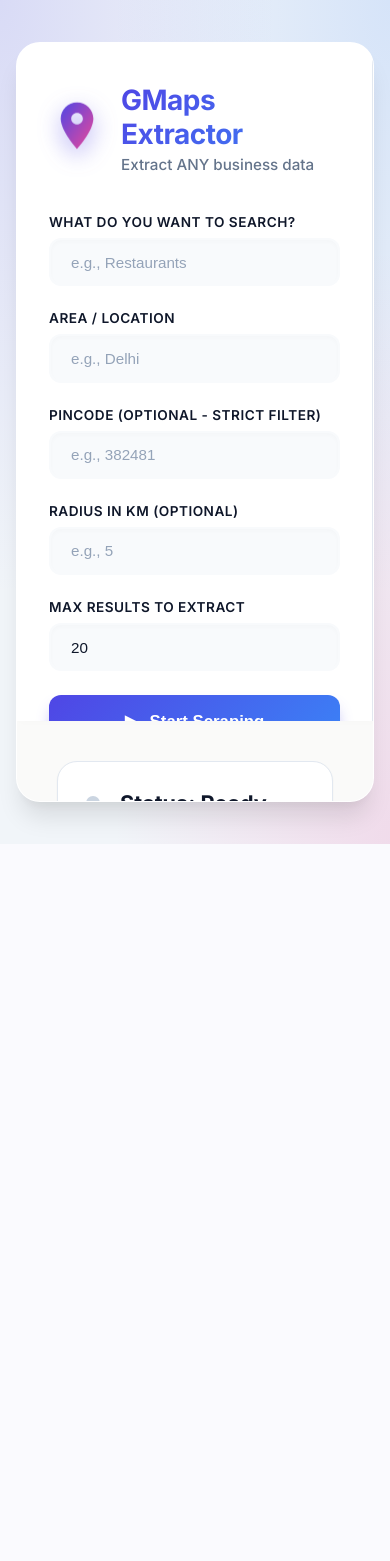
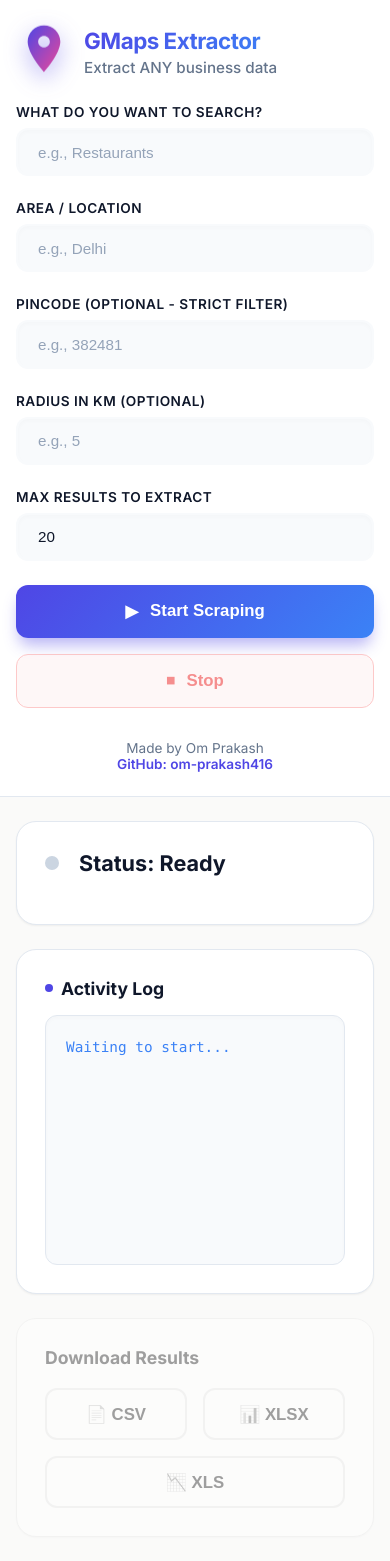
Before and after one commit to om-prakash416/google_maps_data_extractor, a Flask app: page / in a window 390 px wide. Before the commit the page ends 844 px from the top, so only its background shows below. Run offline with Flask 3, Linux system fonts and the light colour scheme.

Commit message:
Made UI fully mobile responsive

```diff
--- a/static/style.css
+++ b/static/style.css
@@ -38,9 +38,16 @@ body {
     min-height: 100vh;
     display: flex;
     justify-content: center;
-    align-items: center;
-    padding: 1rem;
+    align-items: flex-start;
+    padding: 0;
     animation: fadeIn 0.8s ease-out;
+}
+
+@media (min-width: 768px) {
+    body {
+        align-items: center;
+        padding: 1rem;
+    }
 }
 
 @keyframes fadeIn {
@@ -53,13 +60,13 @@ body {
     flex-direction: column;
     width: 100%;
     max-width: 1100px;
-    height: 90vh;
-    min-height: 700px;
+    height: auto;
+    min-height: 100vh;
     background: var(--sidebar-bg);
-    border: 1px solid rgba(255, 255, 255, 0.6);
-    border-radius: 24px;
-    box-shadow: var(--shadow-xl);
-    overflow: hidden;
+    border: none;
+    border-radius: 0;
+    box-shadow: none;
+    overflow: visible;
     position: relative;
     z-index: 1;
 }
@@ -67,6 +74,12 @@ body {
 @media (min-width: 768px) {
     .app-container {
         flex-direction: row;
+        height: 90vh;
+        min-height: 700px;
+        border-radius: 24px;
+        border: 1px solid rgba(255, 255, 255, 0.6);
+        box-shadow: var(--shadow-xl);
+        overflow: hidden;
     }
 }
 
@@ -74,13 +87,12 @@ body {
 .sidebar {
     width: 100%;
     background: #ffffff;
-    padding: 2.5rem 2rem;
+    padding: 1.5rem 1rem;
     display: flex;
     flex-direction: column;
-    border-right: 1px solid var(--border-color);
-    box-shadow: 2px 0 10px rgba(0,0,0,0.02);
+    border-bottom: 1px solid var(--border-color);
     z-index: 2;
-    overflow-y: auto;
+    overflow-y: visible;
 }
 
 /* Custom Scrollbar for Sidebar */
@@ -98,15 +110,27 @@ body {
 @media (min-width: 768px) {
     .sidebar {
         width: 380px;
+        padding: 2.5rem 2rem;
+        border-right: 1px solid var(--border-color);
+        border-bottom: none;
+        box-shadow: 2px 0 10px rgba(0,0,0,0.02);
+        overflow-y: auto;
     }
 }
 
 .logo-container {
-    margin-bottom: 2.5rem;
+    margin-bottom: 1.5rem;
     animation: slideRight 0.5s ease-out;
     display: flex;
     align-items: center;
-    gap: 1rem;
+    gap: 0.75rem;
+}
+
+@media (min-width: 768px) {
+    .logo-container {
+        margin-bottom: 2.5rem;
+        gap: 1rem;
+    }
 }
 
 @keyframes slideRight {
@@ -126,13 +150,19 @@ body {
 }
 
 h1 {
-    font-size: 1.75rem;
+    font-size: 1.4rem;
     font-weight: 800;
     margin-top: 0;
     background: var(--primary-gradient);
     -webkit-background-clip: text;
     -webkit-text-fill-color: transparent;
     letter-spacing: -0.5px;
+}
+
+@media (min-width: 768px) {
+    h1 {
+        font-size: 1.75rem;
+    }
 }
 
 .subtitle {
@@ -274,13 +304,21 @@ button:disabled {
 /* Main Content */
 .main-content {
     flex: 1;
-    padding: 2.5rem;
+    padding: 1.5rem 1rem;
     display: flex;
     flex-direction: column;
-    gap: 2rem;
+    gap: 1.5rem;
     background: #fafaf9;
-    overflow-y: auto;
+    overflow-y: visible;
     position: relative;
+}
+
+@media (min-width: 768px) {
+    .main-content {
+        padding: 2.5rem;
+        gap: 2rem;
+        overflow-y: auto;
+    }
 }
 
 .status-card, .console-card, .export-card {
```
